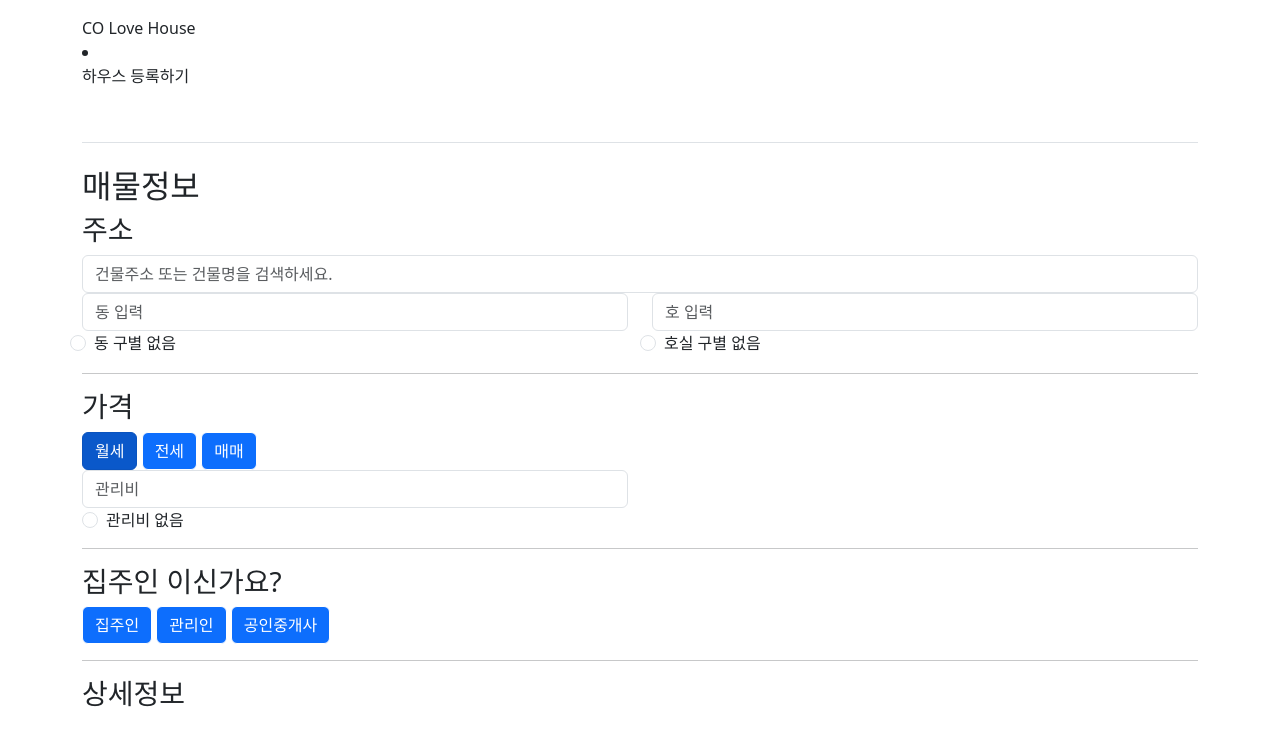
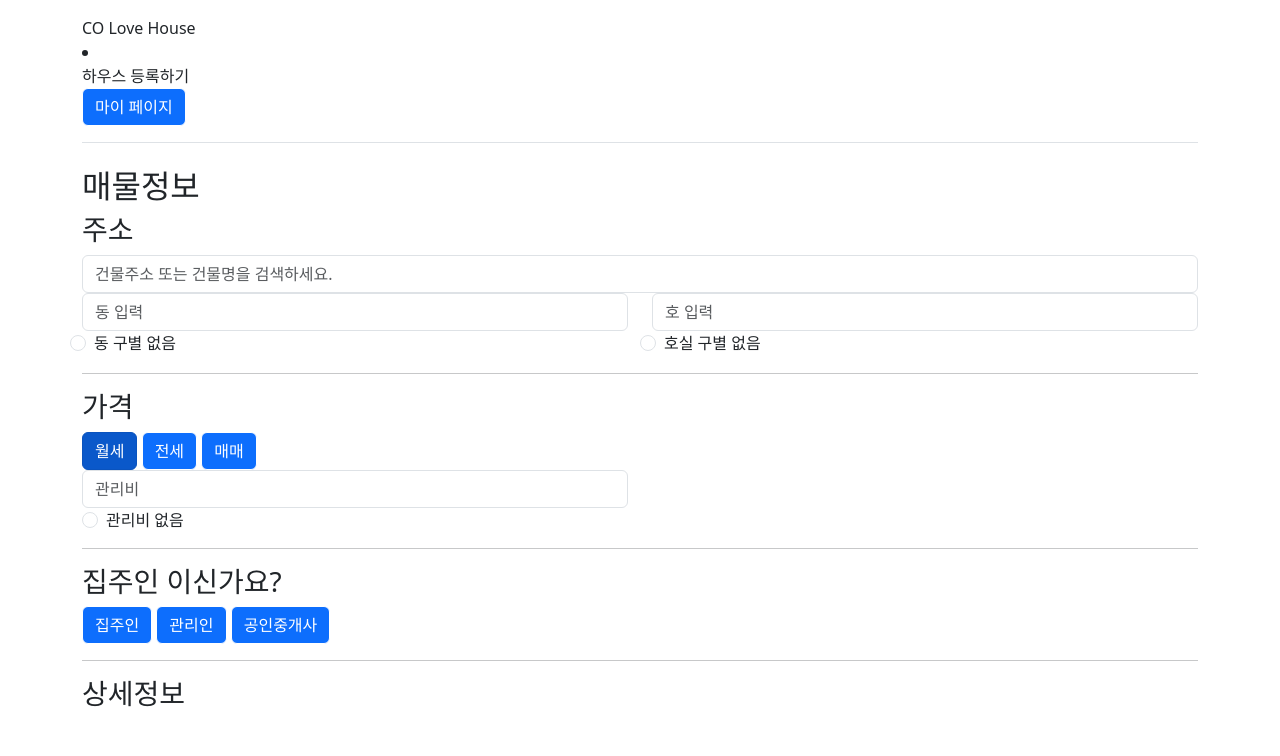
Before and after one commit to btg1631/project_coliving, a FastAPI app: page /enter/enter_regists in a window 1280 px wide. Shown: the top 756 px of the page. Run offline with FastAPI, Linux system fonts and the light colour scheme; parts of the project's set-up code (start-up, migrations or seed data) failed here and were passed over.

Commit message:
add code enter

```diff
--- a/routes/enters.py
+++ b/routes/enters.py
@@ -18,7 +18,7 @@ async def enter(request:Request):
 async def enter(request:Request):
     return templates.TemplateResponse(name="enter/enter_manages.html",context={'request':request})
 
-#메인페이지
-@router.post("/main_enters")
+#기업 메인페이지
+@router.get("/main_enters",response_class=HTMLResponse)
 async def enter(request:Request):
     return templates.TemplateResponse(name="enter/main_enters.html",context={'request':request})
--- a/templates/enter/enter_manages.html
+++ b/templates/enter/enter_manages.html
@@ -8,7 +8,9 @@
 {% block main_container %}
 
 <h2>마이 페이지</h2>
-
+<form>
+    <button class="btn btn-outline-primary" type="submit" formaction="/enter">메인페이지</button>
+</form>
 
 
 
--- a/templates/enter/enter_regists.html
+++ b/templates/enter/enter_regists.html
@@ -62,9 +62,7 @@
         <div class="">
 
         </div>
-        <form action="enter/main_enters">
-            <button class="btn btn-outline-primary" type="submit">완료</button>
-        </form>
+        <button class="btn btn-outline-primary" type="submit" formaction="/enter">완료</button>
     </div>
 </form>
 
--- a/templates/main_enter_template.html
+++ b/templates/main_enter_template.html
@@ -25,7 +25,7 @@
                     <a class="nav-link" href="/enter/enter_regists">하우스 등록하기</a>
                 </li>
                 <form action="/enter/enter_manages">
-                    <button class="btn btn-outline-primary" type="submit">마이 페이지</button>
+                    <button class="btn btn-primary" type="submit">마이 페이지</button>
                 </form>
             </div>
         </nav>
```
